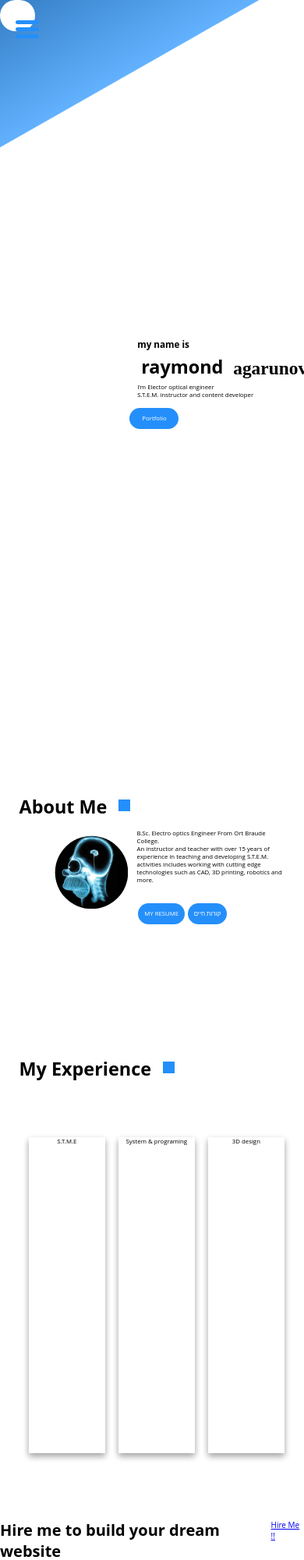
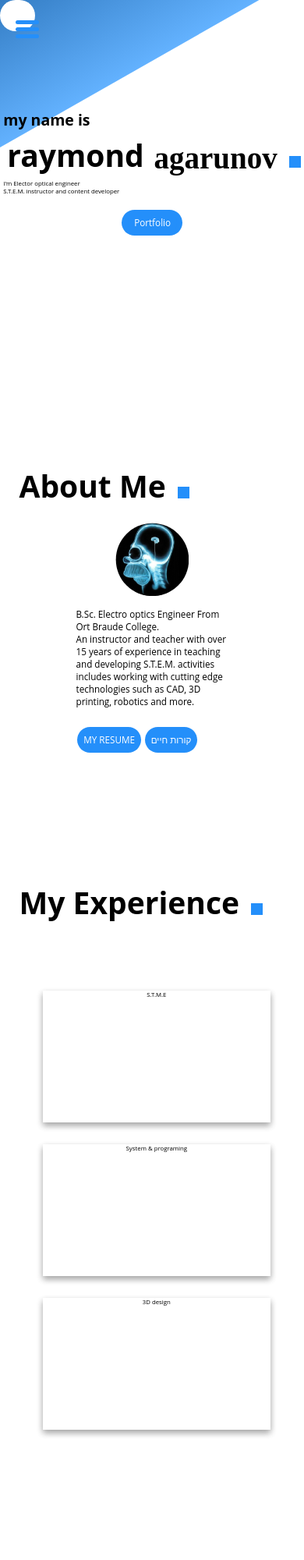
Before and after one commit to silveray47/my_cv, a plain HTML site: page index.html in a window 390 px wide. Shown: the top 2000 px of the page at 78% size. Drawn offline with Linux system fonts and the light colour scheme.

Commit message:
responciv

```diff
--- a/index.html
+++ b/index.html
@@ -62,8 +62,8 @@
             <p class="hero_title_subheading"> S.T.E.M. instructor and content developer</p>
         </div>
 
-        <div class="hero_title button">
-            <a href="" type="button" class="hero_title button" target="_blank" rel="noopener noreferrer">Portfolio</a>
+        <div id="Portfolio_button" class="hero_title button">
+            <a href="https://github.com/silveray47" type="button" class="hero_title button" target="_blank" rel="noopener noreferrer">Portfolio</a>
         </div>
     </div>
 
@@ -150,14 +150,14 @@
     </div>
 
     <!-- hire container --------------------------------------------------------------------->
-    <div id="hire" class="hire container">
+    <!-- <div id="hire" class="hire container">
         <h1 class="hire-heading">Hire me to build your dream website</h1>
         <a href="#" type="button" class="hire-button">Hire Me !!</a>
 
-    </div>
+    </div> -->
 
     <!-- footer container ------------------------------------------------------------------->
-    <div id="footer" class="footer container">
+    <!-- <div id="footer" class="footer container">
         <div class="footer-contact">
           <h1 class="footer-contact-heading">Contact With Me</h1>
           <p class="footer-contact-info">Email: ray.agarunov@gmail.com</p>
@@ -172,7 +172,7 @@
                 <a href="#"><i class="fab fa-dribbble-square"></i></a>
             </div>
         </div>
-    </div>
+    </div> -->
     <div id="bottom_BG" class="BG"></div>
 
 </body>
--- a/style.css
+++ b/style.css
@@ -394,5 +394,62 @@ html {
   }
 
   /* hero  */
+  #hero{
+    margin: 0%;
+    padding-top: 0;
+    padding-left: 0;
+    right: 0%;
+    top: 0%;
+    position: relative;
+    width: 100%;
+    height: 50vh;
+    align-content: center;
+    flex-wrap: wrap;
+  }
+  .hero_title_subheading{
+    font-size: 4vw;
+  }
 
+  #Portfolio_button{
+    margin: 0% auto 0% auto;
+
+  }
+  .hero_title h2 {
+    font-size: 5vw;
+  }
+  .heading_containar {
+    font-size: 5vw;
+  }
+
+  .button{
+    font-size: 3vw;
+  }
+  /* about */
+  #about_info{
+  flex-direction: column-reverse;
+  margin: 0px auto 0px 20vw;
+  }
+  #about_text {
+    width: 50vw;
+    font-size: 3vw;
+  }
+
+  /* exp */
+  .experience_body {
+    height: 70vh;
+    margin-top: 8vh;
+    margin-bottom: 10vh;
+    font-size: 2vw;
+    display: flex;
+    justify-content: space-around;
+    width: 93vw;
+    flex-direction: column;
+    flex-wrap: wrap;
+    align-items: center;
+    align-content: stretch;
 }
+.flip-card {
+  width: 75vw;
+  height: 20vh;
+}
+}
```
